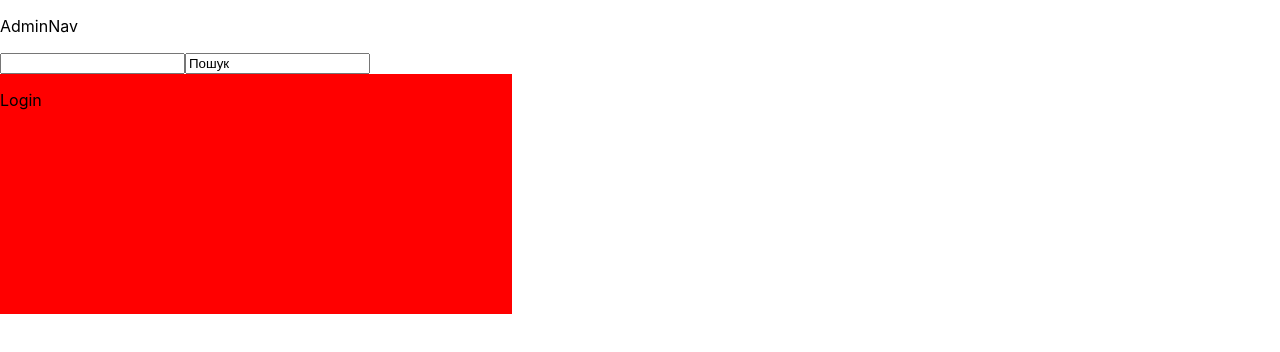
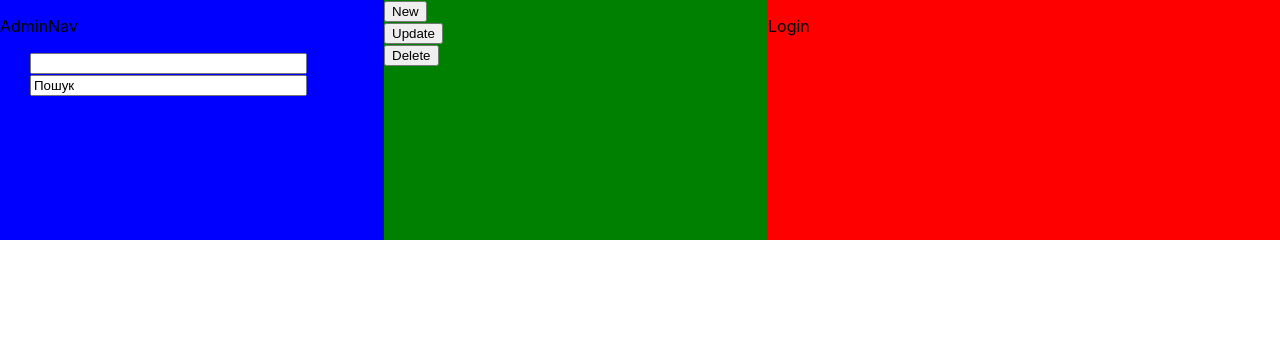
Before and after one commit to yapollo2002/my-app_Reactpart, a React (Create React App) app: page / in a window 1280 px wide. Shown: the top 352 px of the page. Built offline with nearby package versions, Linux system fonts and the light colour scheme.

Commit message:
Added buttons to AdminNav bar, set posion of elements

```diff
--- a/src/AdminNav.js
+++ b/src/AdminNav.js
@@ -32,12 +32,23 @@ export default class AdminNav extends Component {
 	render() {
 		return(
              <div className="AdminNav">
-         <p> AdminNav </p>
+
+        <div className="formcolum">
+        <p> AdminNav </p>
          <form>
-            <input type="text" name="search" onChange={this.myChangeHandler}/>
+            <input type="text" name="adminsearch" id="adminsearch" onChange={this.myChangeHandler}/>
 
             <input type="text" id="adminsub"  value="Пошук" onclic={this.hanle}/>
          </form>
+         </div>
+
+         <div className="bottunscolum">
+             <button> New </button>
+             <br/>
+             <button> Update </button>
+             <br/>
+             <button> Delete </button>
+         </div>
          </div>
                 )
 	}
--- a/src/App.css
+++ b/src/App.css
@@ -59,8 +59,21 @@
     left: 30px;
 }
 
+#adminsearch{
+        width:70%;
+	position: relative;
+    left: 30px;
+}
+
+
 #sub{
 
+	position: relative;
+    left: 30px;
+}
+
+#adminsub{
+	width: 70%;
 	position: relative;
     left: 30px;
 }
@@ -84,6 +97,15 @@
 
 }
 .UserNav {
+        width: 60%;
+	height:100%;
+        float: left;
+	background-color:yellow;
+
+}
+
+.AdminNav {
+        display: flex;
         width: 60%;
 	height:100%;
         float: left;
@@ -135,3 +157,18 @@ td {
   border: 1px solid gray;
   width: 30em;
 }  */}
+
+.formcolum {
+   background-color:blue;
+   width:50%;
+   height:100%;
+}
+
+.bottunscolum {
+   position: relative;
+   background-color:green;
+   float: left;
+   width:50%;
+   height:100%;
+
+}
--- a/src/UserNav.js
+++ b/src/UserNav.js
@@ -38,10 +38,10 @@ export default class UserNav extends Component {
 	  <form>
        <label>
 	   <h1>Hello {this.state.telnum}</h1>
-      <input type="text" name="search" onChange= {this.myChangeHandler}/>
+      <input type="text" name="adminsearch" onChange= {this.myChangeHandler}/>
        </label>
 
-	  <input type="submit" id="sub" value="Пошук" onClick={this.handle} />
+	  <input type="submit" id="adminsub" value="Пошук" onClick={this.handle} />
 	  {this.state.errormessage}
       </form>
      </div>
```
